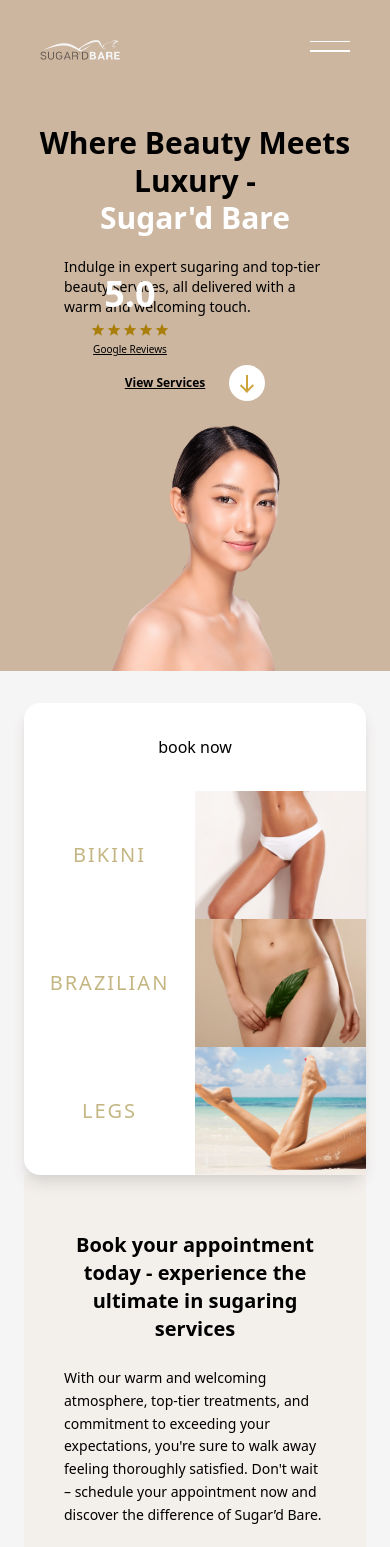
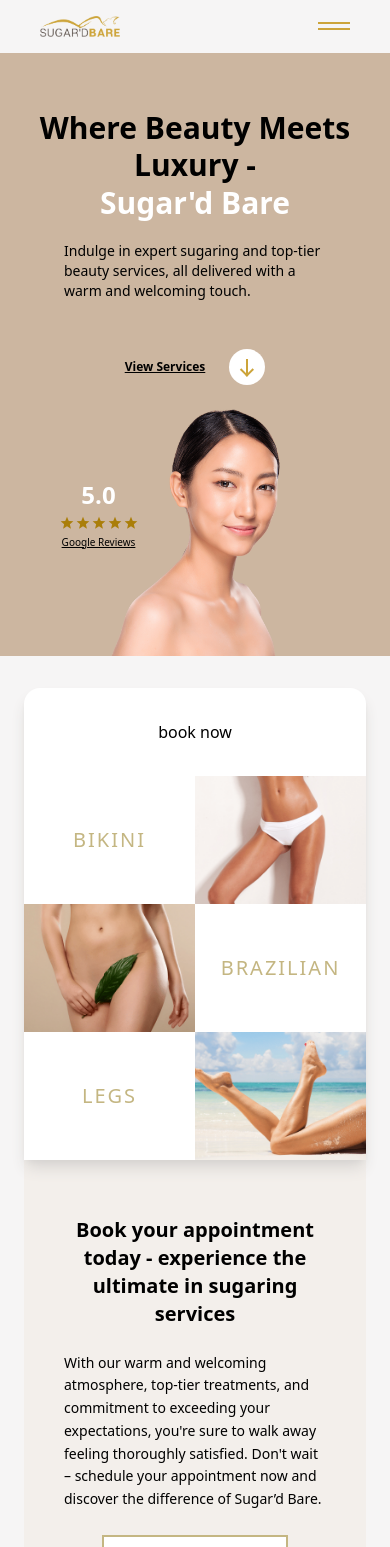
Before and after one commit to It-s-Simply-Sugar/sugard-bare, a React (Create React App) app: page / in a window 390 px wide. Shown: the top 1547 px of the page. Built offline with nearby package versions, Linux system fonts and the light colour scheme.

Commit message:
updates styles

```diff
--- a/src/components/Home/Gallery/index.tsx
+++ b/src/components/Home/Gallery/index.tsx
@@ -51,7 +51,7 @@ const Gallery = () => {
   };
 
   return (
-    <div className="pb-32" style={{ backgroundColor: '#F6F5F5' }}>
+    <div className="pb-32 px-4" style={{ backgroundColor: '#F6F5F5' }}>
       <div className="max-w-[1000px] h-[500px] w-full m-auto pb-16 px-4 relative group">
         <div className="grid place-items-center">
           <h3 className="uppercase text-center tracking-wider text-2xl xl:text-3xl font-semibold pb-3 border-solid">
--- a/src/components/Home/Promotions.tsx
+++ b/src/components/Home/Promotions.tsx
@@ -3,7 +3,9 @@ import promotionImage from '../../assets/promotion-image.png';
 const Promotions = () => {
   return (
     <div className="py-20 bg-white">
-      <div className="mx-auto grid place-items-center px-6 xl:px-20" style={{ maxWidth: '1550px' }}>
+      <div
+        className="mx-auto grid place-items-center px-6 lt:px-20 lg:px-32 xl:px-20"
+        style={{ maxWidth: '1550px' }}>
         <div>
           <h3 className="text-center tracking-wider text-2xl xl:text-3xl font-semibold pb-3 border-solid">
             PROMOTIONS
@@ -28,8 +30,12 @@ const Promotions = () => {
               </button>
             </div>
           </div>
-          <div className="md:w-1/2 xl:w-1/4 flex justify-center items-center md:justify-end md:items-end">
-            <img src={promotionImage} alt="" className="w-80 xl:max-w-md" />
+          <div className="w-full md:w-1/2 xl:w-1/4 flex justify-center items-center md:justify-end md:items-end">
+            <img
+              src={promotionImage}
+              alt=""
+              className="w-48 xxs:w-56 sm:w-64 md:w-80 xl:max-w-md"
+            />
           </div>
         </div>
       </div>
--- a/src/components/Home/Reviews/index.tsx
+++ b/src/components/Home/Reviews/index.tsx
@@ -9,15 +9,15 @@ const Reviews = () => {
       <div
         className="relative mx-auto grid place-items-center px-6 xl:px-20"
         style={{ maxWidth: '1550px' }}>
-        <p className="uppercase tracking-wider text-center text-2xl xl:text-3xl font-semibold pb-3">
+        <p className="uppercase tracking-wider text-center text-xl sm:text-2xl xl:text-3xl font-semibold pb-3">
           10+ years in business
         </p>
         <img
           src={quotes}
           alt=""
-          className="w-9 absolute top-[57%] right-[58.5%] -translate-x-0 translate-y-[-50%]"
+          className="w-8 md:w-9 absolute top-[40%] right-[78%] xlz:right-[58.5%]"
         />
-        <p className="pt-6 text-2xl font-light tracking-wider">
+        <p className="pt-6 text-lg sm:text-2xl font-light tracking-wider">
           See what our clients <br /> have to say about us!
         </p>
       </div>
--- a/src/components/Home/Services.tsx
+++ b/src/components/Home/Services.tsx
@@ -14,7 +14,7 @@ const Services = () => {
       className="pb-20 flex justify-center items-center px-6"
       style={{ backgroundColor: '#F6F5F5' }}>
       <div
-        className="mt-8 md:-mt-32 w-full z-0 bg-white rounded-2xl shadow-lg shadow-stone-300"
+        className="mt-8 md:-mt-32 w-full z-0 bg-white rounded-t-2xl shadow-lg shadow-stone-300"
         style={{ maxWidth: '1550px' }}>
         <p className="text-center py-8">book now</p>
         <div className="grid place-items-center grid-cols-2 md:grid-cols-3">
@@ -29,7 +29,8 @@ const Services = () => {
             className="w-full h-32 sm:h-56 md:h-60 bg-center bg-cover bg-center"
             style={{ backgroundImage: `url(${waxingIcon})`, backgroundColor: '#F5F0ED' }}
           />
-          <div className="w-full h-full flex justify-center items-center">
+          {/* desktop  */}
+          <div className="hidden md:grid w-full h-full place-items-center">
             <p
               className="uppercase text-xl sm:text-2xl md:text-3xl xxl:text-4xl tracking-widest"
               style={{ color: '#C4B682' }}>
@@ -37,9 +38,23 @@ const Services = () => {
             </p>
           </div>
           <div
-            className="w-full h-32 sm:h-56 md:h-60 bg-center bg-cover bg-center"
+            className="hidden md:block w-full h-32 sm:h-56 md:h-60 bg-center bg-cover bg-center"
             style={{ backgroundImage: `url(${eyelashIcon})`, backgroundColor: '#F5F0ED' }}
           />
+          {/* desktop end*/}
+          {/* mobile start*/}
+          <div
+            className="md:hidden w-full h-32 sm:h-56 md:h-60 bg-center bg-cover bg-center"
+            style={{ backgroundImage: `url(${eyelashIcon})`, backgroundColor: '#F5F0ED' }}
+          />
+          <div className="md:hidden w-full h-full flex justify-center items-center">
+            <p
+              className="uppercase text-xl sm:text-2xl md:text-3xl xxl:text-4xl tracking-widest"
+              style={{ color: '#C4B682' }}>
+              brazilian
+            </p>
+          </div>
+          {/* mobile end*/}
           <div className="w-full h-full flex justify-center items-center">
             <p
               className="uppercase text-xl sm:text-2xl md:text-3xl xxl:text-4xl tracking-widest"
--- a/src/components/Home/home.css
+++ b/src/components/Home/home.css
@@ -1,5 +1,50 @@
 *, *:before, *:after {
 	box-sizing: border-box;
+}
+
+.google-reviews {
+  top: 370px;
+  left: 15%;
+  @media screen and (min-width: 400px) {
+    top: 370px;
+    left: 20%;
+  }
+  @media screen and (min-width: 600px) {
+    top: 390px;
+  }
+  @media screen and (min-width: 680px) {
+    top: 420px;
+  }
+  @media screen and (min-width: 780px) {
+    top: 480px;
+  }
+  @media screen and (min-width: 900px) {
+    top: 520px;
+  }
+  @media screen and (min-width: 1024px) {
+    top: 32%;
+    left: 10%;
+  }
+  @media screen and (min-width: 1130px) {
+    top: 34%;
+  }
+  @media screen and (min-width: 1230px) {
+    top: 35%;
+  }
+  @media screen and (min-width: 1300px) {
+    top: 38%;
+  }
+  @media screen and (min-width: 1430px) {
+    top: 330px;
+    left: 90px;
+
+  }
+  /* @media screen and (min-width: 1430px) {
+    top: 43%;
+    left: 23%;
+
+  } */
+
 }
 
 .arrow {
--- a/src/components/Home/index.tsx
+++ b/src/components/Home/index.tsx
@@ -11,16 +11,16 @@ import heroImage from '../../assets/hero-image-option2.png';
 const Home = () => {
   return (
     <div className="">
-      <div className="pt-4 lg:pt-10" style={{ backgroundColor: '#CCB6A0' }}>
-        <div className="mx-auto px-6 lg:px-20 xxl:px-0 relative" style={{ maxWidth: '1450px' }}>
-          <div className="flex flex-col-reverse lg:flex-row justify-center items-center lg:justify-around lg:w-full">
+      <div className="pt-14 xs:pt-20 lg:pt-10" style={{ backgroundColor: '#CCB6A0' }}>
+        <div className="relative mx-auto px-6 lg:px-20 xxl:px-0" style={{ maxWidth: '1450px' }}>
+          <div className=" flex flex-col-reverse lg:flex-row justify-center items-center lg:justify-around lg:w-full">
             <img
               src={heroImage}
               alt=""
               className="mt-6 lg:-mt-8 h-auto"
               style={{ maxWidth: '50%' }}
             />
-            <div className="lg:w-1/2 lg:flex lg:max-w-40 lg:-mt-28">
+            <div className="lg:w-1/2 lg:flex lg:max-w-40 lg:-mt-28 lg:ml-10">
               <div className="lg:flex-grow">
                 <div className="grid place-items-center">
                   <div>
@@ -54,9 +54,11 @@ const Home = () => {
               </div>
             </div>
           </div>
-          <div className="absolute text-center" style={{ top: 150, left: 90 }}>
-            <p className="text-white text-4xl font-semibold mb-2">5.0</p>
-            <div className="grid place-items-center grid-cols-5  mb-1">
+          <div className="google-reviews absolute text-center">
+            <p className="rating text-white text-2xl xs:text-4xl font-semibold mb-1 xxl:mb-2">
+              5.0
+            </p>
+            <div className="rating-stars grid place-items-center grid-cols-5  mb-1">
               {[1, 2, 3, 4, 5].map((item, index) => (
                 <div key={index}>
                   <svg
--- a/src/components/Navigation/HamburgerNavigation.tsx
+++ b/src/components/Navigation/HamburgerNavigation.tsx
@@ -20,20 +20,20 @@ const HamburgerNavigation = () => {
   };
 
   return (
-    <div
-      className="mx-auto py-8 px-10 text-white font-medium bg-yellow-200"
-      style={{ backgroundColor: '#CCB6A0' }}>
-      <div className="cursor-pointer mb-4 flex justify-between">
+    <div className="mx-auto py-4 px-10 font-medium" style={{ backgroundColor: '#F6F5F5' }}>
+      <div className="cursor-pointer flex justify-between">
         <Link to="/">
-          <div className="mt-2">
+          <div>
             <img src={logo} alt="" className="w-20 sm:w-24 md:w-32" />
           </div>
         </Link>
         <button className="p-0" onClick={() => setIsNavOpen((prev) => !prev)}>
           <span
-            className="hamburger_line_1 block w-10 bg-white mb-2"
-            style={{ height: '1.5px' }}></span>
-          <span className="hamburger_line_3 block w-10 bg-white" style={{ height: '1.5px' }}></span>
+            className="hamburger_line_1 block w-8 bg-black mb-1"
+            style={{ height: '2px', backgroundColor: '#CCA43A' }}></span>
+          <span
+            className="hamburger_line_3 block w-8"
+            style={{ height: '2px', backgroundColor: '#CCA43A' }}></span>
         </button>
       </div>
       {isNavOpen && (
@@ -64,7 +64,8 @@ const HamburgerNavigation = () => {
                   rel="noreferrer">
                   <button
                     type="button"
-                    className="book-online__btn border-2 border-white border-solid rounded-full px-5 py-2 hover:bg-white">
+                    className="book-online__btn border-2 border-solid rounded-full px-5 py-2 hover:bg-white"
+                    style={{ borderColor: '#CCA43A' }}>
                     Book Online
                   </button>
                 </a>
--- a/src/components/Navigation/index.tsx
+++ b/src/components/Navigation/index.tsx
@@ -36,9 +36,9 @@ const Navigation = () => {
   return (
     <nav aria-label="Main navigation">
       {windowWidth >= 1024 ? (
-        <div style={{ backgroundColor: '#CCB6A0' }}>
+        <div style={{ backgroundColor: '#F6F5F5' }}>
           <div
-            className="mx-auto px-6 md:px-20 xxl:px-0 flex justify-between items-center py-8 px-10 text-white font-medium"
+            className="mx-auto px-6 md:px-20 xxl:px-0 flex justify-between items-center py-8 px-10 font-medium"
             style={{ maxWidth: '1550px' }}>
             {' '}
             <Link to="/">
--- a/src/components/Navigation/navigation.css
+++ b/src/components/Navigation/navigation.css
@@ -1,12 +1,12 @@
 .nav__item:hover {
-    color: #AA7E09;
+    color: #CCA43A;
 }
 .nav__item--active {
-    color: #AA7E09;
-    border-bottom: 3px solid #AA7E09;
+    color: #CCA43A;
+    border-bottom: 3px solid #CCA43A;
     padding-bottom: 3px;
 }
 
 .book-online__btn:hover {
-    color: #AA7E09;
+    color: #CCA43A;
 }
```
Also changed, not shown: src/assets/sugardbare-logo.png, 1 other file (tests, documents, lock files or other folders).
